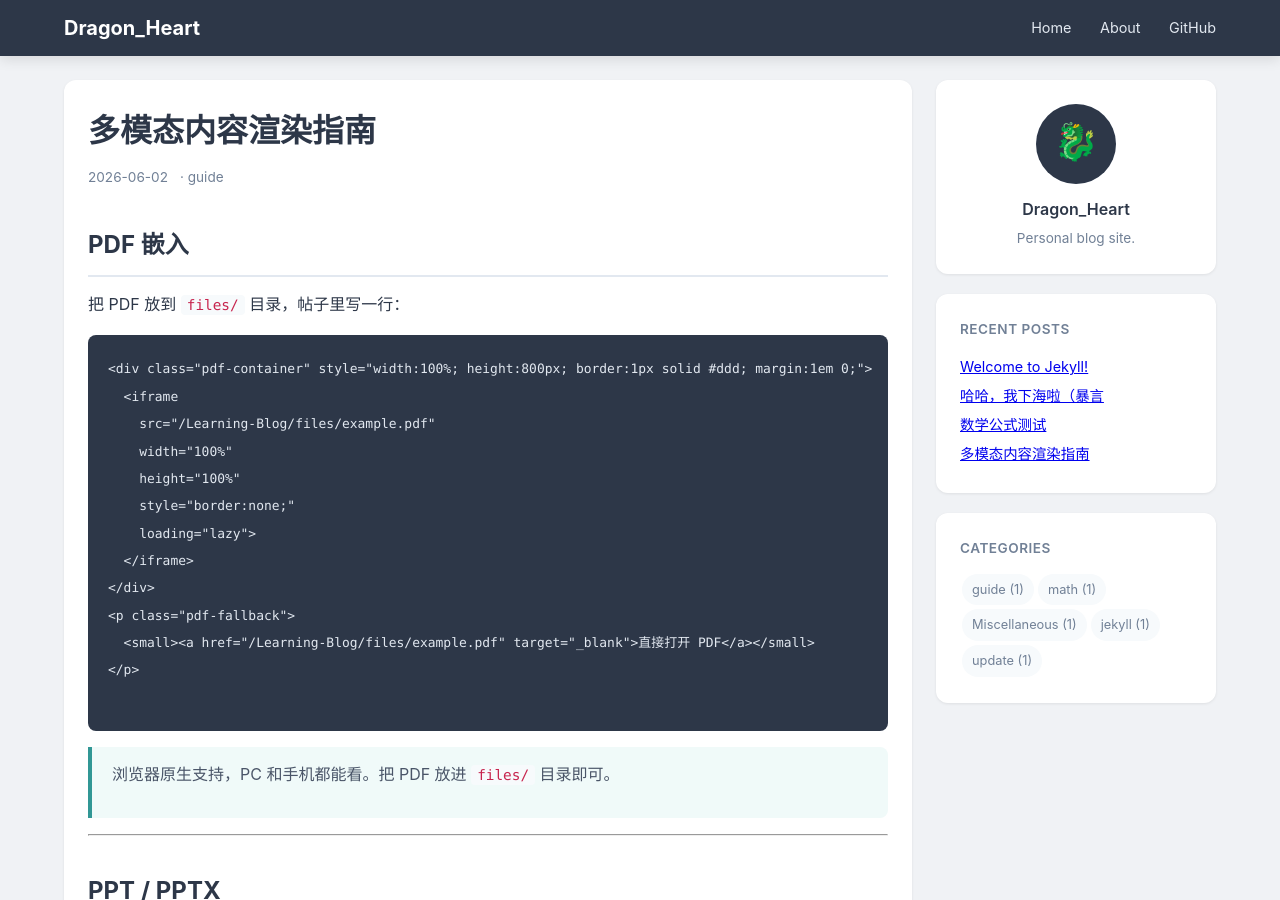
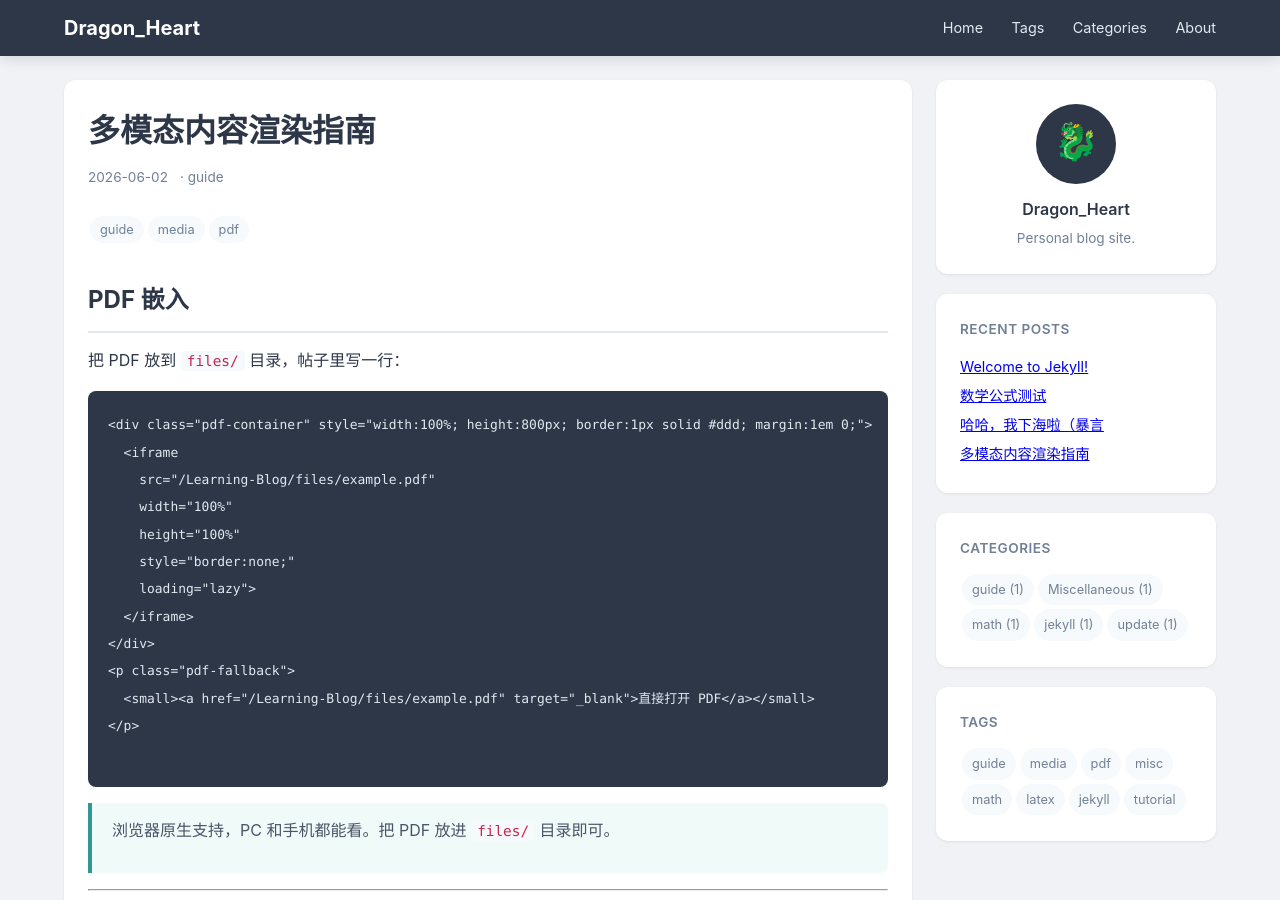
Before and after one commit to as-a-new-comer/Learning-Blog, a Jekyll site: the page built from _posts/2026-06-03-media-guide.markdown, in a window 1280 px wide and 900 px high. Built offline with Jekyll 4.4.1, drawn with Linux system fonts in a browser that asks for light colours; comment, search, counter and statistics services are not loaded.

Commit message:
Add jekyll-archives: tags and categories pages, fix post encoding

```diff
--- a/Gemfile
+++ b/Gemfile
@@ -16,6 +16,7 @@
 # If you have any plugins, put them here!
 group :jekyll_plugins do
   gem "jekyll-feed", "~> 0.12"
+  gem "jekyll-archives", "~> 2.2"
 end
 
 # Windows and JRuby does not include zoneinfo files, so bundle the tzinfo-data gem
--- a/_config.yml
+++ b/_config.yml
@@ -34,6 +34,17 @@
 theme: minima
 plugins:
   - jekyll-feed
+  - jekyll-archives
+
+# Archive settings (auto-generates tag/category pages)
+jekyll-archives:
+  enabled:
+    - categories
+    - tags
+  layout: archive
+  permalinks:
+    category: '/categories/:name/'
+    tag: '/tags/:name/'
 
 # Exclude from processing.
 # The following items will not be processed, by default.
--- a/_includes/header.html
+++ b/_includes/header.html
@@ -3,8 +3,9 @@
     <a class="nav-title" href="{{ '/' | relative_url }}">{{ site.title }}</a>
     <div class="nav-links">
       <a href="{{ '/' | relative_url }}">Home</a>
+      <a href="{{ '/tags/' | relative_url }}">Tags</a>
+      <a href="{{ '/categories/' | relative_url }}">Categories</a>
       <a href="{{ '/about/' | relative_url }}">About</a>
-      <a href="https://github.com/{{ site.github_username }}" target="_blank">GitHub</a>
     </div>
   </div>
 </nav>
--- a/_posts/2026-06-03-哈哈我下海啦（暴言.markdown
+++ b/_posts/2026-06-03-first-post.markdown
@@ -3,6 +3,7 @@
 title:  "哈哈，我下海啦（暴言"
 date:   2026-06-03 14:00:00 +0800
 categories: Miscellaneous
+tags: misc
 mathjax: false
 ---
 
--- a/_posts/2026-06-03-math-demo.markdown
+++ b/_posts/2026-06-03-math-demo.markdown
@@ -3,6 +3,7 @@
 title:  "数学公式测试"
 date:   2026-06-03 14:00:00 +0800
 categories: math
+tags: math latex
 mathjax: true
 ---
 
--- a/_posts/2026-06-03-media-guide.markdown
+++ b/_posts/2026-06-03-media-guide.markdown
@@ -3,6 +3,7 @@
 title:  "多模态内容渲染指南"
 date:   2026-06-03 00:00:00 +0800
 categories: guide
+tags: guide media pdf
 mathjax: false
 ---
 
--- a/_posts/2026-06-03-welcome-to-jekyll.markdown
+++ b/_posts/2026-06-03-welcome-to-jekyll.markdown
@@ -3,6 +3,7 @@
 title:  "Welcome to Jekyll!"
 date:   2026-06-03 14:34:50 +0800
 categories: jekyll update
+tags: jekyll tutorial
 ---
 You’ll find this post in your `_posts` directory. Go ahead and edit it and re-build the site to see your changes. You can rebuild the site in many different ways, but the most common way is to run `jekyll serve`, which launches a web server and auto-regenerates your site when a file is updated.
 
```
Also changed, not shown: _layouts/archive.html (added, +24 -0 lines).
